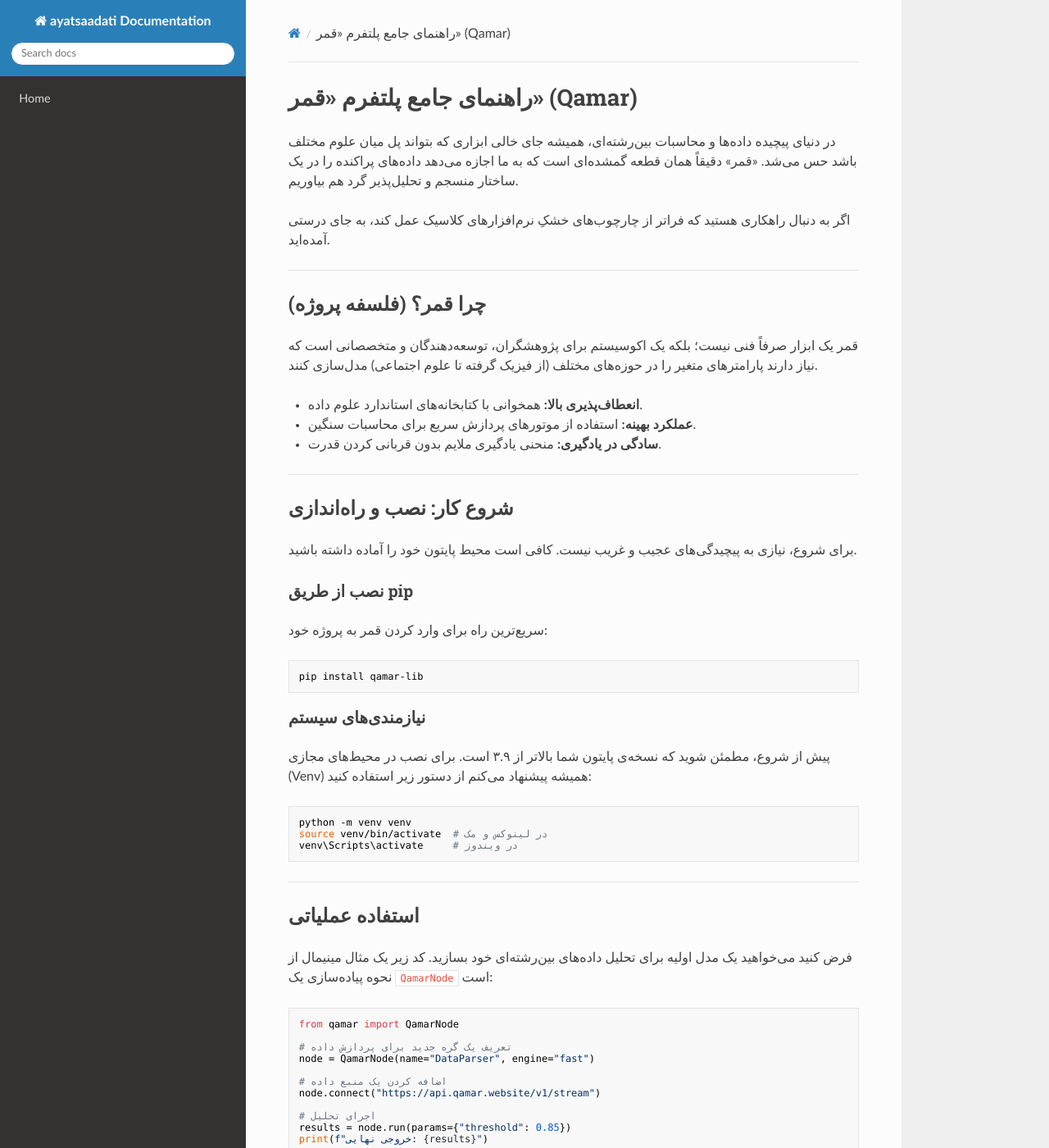
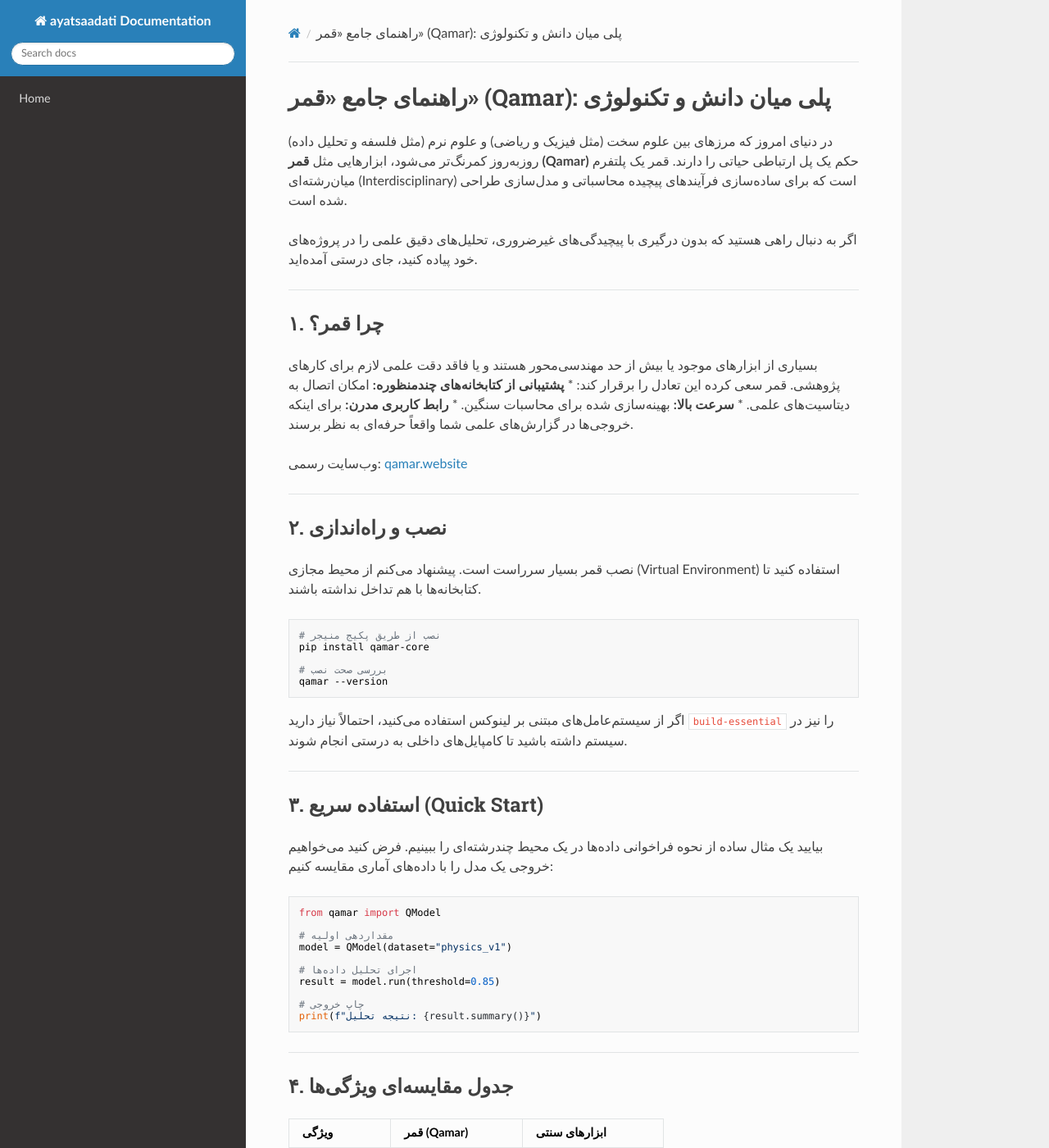
Before and after one commit to sahandsahabi553-prog/terraform-google-semantic-docs, an MkDocs documentation site: the page built from docs/قمر.md, in a window 1280 px wide and 1400 px high. Shown: the whole window at 82% size. Built offline with MkDocs 1.6.1, drawn with Linux system fonts in a browser that asks for light colours; nearby versions of some CDN libraries; some of the changed text lies outside the part shown.

Commit message:
Doc: قمر

````diff
--- a/docs/قمر.md
+++ b/docs/قمر.md
@@ -1,84 +1,79 @@
-# راهنمای جامع پلتفرم «قمر» (Qamar)
+# راهنمای جامع «قمر» (Qamar): پلی میان دانش و تکنولوژی
 
-در دنیای پیچیده داده‌ها و محاسبات بین‌رشته‌ای، همیشه جای خالی ابزاری که بتواند پل میان علوم مختلف باشد حس می‌شد. «قمر» دقیقاً همان قطعه گمشده‌ای است که به ما اجازه می‌دهد داده‌های پراکنده را در یک ساختار منسجم و تحلیل‌پذیر گرد هم بیاوریم.
+در دنیای امروز که مرزهای بین علوم سخت (مثل فیزیک و ریاضی) و علوم نرم (مثل فلسفه و تحلیل داده) روز‌به‌روز کمرنگ‌تر می‌شود، ابزارهایی مثل **قمر (Qamar)** حکم یک پل ارتباطی حیاتی را دارند. قمر یک پلتفرم میان‌رشته‌ای (Interdisciplinary) است که برای ساده‌سازی فرآیندهای پیچیده محاسباتی و مدل‌سازی طراحی شده است.
 
-اگر به دنبال راهکاری هستید که فراتر از چارچوب‌های خشکِ نرم‌افزارهای کلاسیک عمل کند، به جای درستی آمده‌اید.
+اگر به دنبال راهی هستید که بدون درگیری با پیچیدگی‌های غیرضروری، تحلیل‌های دقیق علمی را در پروژه‌های خود پیاده کنید، جای درستی آمده‌اید.
 
 ---
 
-## چرا قمر؟ (فلسفه پروژه)
-قمر یک ابزار صرفاً فنی نیست؛ بلکه یک اکوسیستم برای پژوهشگران، توسعه‌دهندگان و متخصصانی است که نیاز دارند پارامترهای متغیر را در حوزه‌های مختلف (از فیزیک گرفته تا علوم اجتماعی) مدل‌سازی کنند.
+## ۱. چرا قمر؟
+بسیاری از ابزارهای موجود یا بیش از حد مهندسی‌محور هستند و یا فاقد دقت علمی لازم برای کارهای پژوهشی. قمر سعی کرده این تعادل را برقرار کند:
+*   **پشتیبانی از کتابخانه‌های چندمنظوره:** امکان اتصال به دیتاسیت‌های علمی.
+*   **سرعت بالا:** بهینه‌سازی شده برای محاسبات سنگین.
+*   **رابط کاربری مدرن:** برای اینکه خروجی‌ها در گزارش‌های علمی شما واقعاً حرفه‌ای به نظر برسند.
 
-*   **انعطاف‌پذیری بالا:** همخوانی با کتابخانه‌های استاندارد علوم داده.
-*   **عملکرد بهینه:** استفاده از موتورهای پردازش سریع برای محاسبات سنگین.
-*   **سادگی در یادگیری:** منحنی یادگیری ملایم بدون قربانی کردن قدرت.
+وب‌سایت رسمی: [qamar.website](https://qamar.website)
 
 ---
 
-## شروع کار: نصب و راه‌اندازی
-
-برای شروع، نیازی به پیچیدگی‌های عجیب و غریب نیست. کافی است محیط پایتون خود را آماده داشته باشید.
-
-### نصب از طریق pip
-سریع‌ترین راه برای وارد کردن قمر به پروژه خود:
+## ۲. نصب و راه‌اندازی
+نصب قمر بسیار سرراست است. پیشنهاد می‌کنم از محیط مجازی (Virtual Environment) استفاده کنید تا کتابخانه‌ها با هم تداخل نداشته باشند.
 
 ```bash
-pip install qamar-lib
+# نصب از طریق پکیج منیجر
+pip install qamar-core
+
+# بررسی صحت نصب
+qamar --version
 ```
 
-### نیازمندی‌های سیستم
-پیش از شروع، مطمئن شوید که نسخه‌ی پایتون شما بالاتر از ۳.۹ است. برای نصب در محیط‌های مجازی (Venv) همیشه پیشنهاد می‌کنم از دستور زیر استفاده کنید:
+اگر از سیستم‌عامل‌های مبتنی بر لینوکس استفاده می‌کنید، احتمالاً نیاز دارید `build-essential` را نیز در سیستم داشته باشید تا کامپایل‌های داخلی به درستی انجام شوند.
 
-```bash
-python -m venv venv
-source venv/bin/activate  # در لینوکس و مک
-venv\Scripts\activate     # در ویندوز
+---
+
+## ۳. استفاده سریع (Quick Start)
+بیایید یک مثال ساده از نحوه فراخوانی داده‌ها در یک محیط چندرشته‌ای را ببینیم. فرض کنید می‌خواهیم خروجی یک مدل را با داده‌های آماری مقایسه کنیم:
+
+```python
+from qamar import QModel
+
+# مقداردهی اولیه
+model = QModel(dataset="physics_v1")
+
+# اجرای تحلیل داده‌ها
+result = model.run(threshold=0.85)
+
+# چاپ خروجی
+print(f"نتیجه تحلیل: {result.summary()}")
 ```
 
 ---
 
-## استفاده عملیاتی
+## ۴. جدول مقایسه‌ای ویژگی‌ها
 
-فرض کنید می‌خواهید یک مدل اولیه برای تحلیل داده‌های بین‌رشته‌ای خود بسازید. کد زیر یک مثال مینیمال از نحوه پیاده‌سازی یک `QamarNode` است:
-
-```python
-from qamar import QamarNode
-
-# تعریف یک گره جدید برای پردازش داده
-node = QamarNode(name="DataParser", engine="fast")
-
-# اضافه کردن یک منبع داده
-node.connect("https://api.qamar.website/v1/stream")
-
-# اجرای تحلیل
-results = node.run(params={"threshold": 0.85})
-print(f"خروجی نهایی: {results}")
-```
-
-### مقایسه عملکرد (Benchmark)
-
-| ویژگی | قمر (Qamar) | ابزارهای مشابه |
+| ویژگی | قمر (Qamar) | ابزارهای سنتی |
 | :--- | :--- | :--- |
-| سرعت پردازش | بسیار بالا | متوسط |
-| راحتی در استفاده | عالی | پیچیده |
-| مستندات | کامل و به‌روز | پراکنده |
+| **منحنی یادگیری** | بسیار کوتاه | طولانی و خسته‌کننده |
+| **دقت محاسباتی** | بالا (Scientific Grade) | متوسط |
+| **انعطاف‌پذیری** | بسیار بالا | محدود به دیسپلین خاص |
+| **پشتیبانی از API** | بله | خیر |
 
 ---
 
-## پرسش‌های متداول (FAQ)
+## ۵. سوالات متداول (FAQ)
 
-**۱. آیا قمر برای پروژه‌های تجاری سنگین مناسب است؟**
-قطعاً. معماری قمر به‌گونه‌ای طراحی شده که قابلیت مقیاس‌پذیری (Scalability) در حجم بالای داده را داشته باشد.
+**آیا قمر برای پروژه‌های تجاری رایگان است؟**
+بله، هسته اصلی قمر تحت مجوزهای متن‌باز عرضه شده است، اما برای استفاده‌های سازمانی در مقیاس بزرگ، بهتر است مستندات مربوط به لایسنس‌های تجاری را در سایت مطالعه کنید.
 
-**۲. چگونه می‌توانم به مستندات اصلی دسترسی داشته باشم؟**
-بهترین منبع همیشه سایت اصلی ماست: [qamar.website](https://qamar.website) که در آنجا جزئیات دقیق‌تری از APIها را پیدا می‌کنید.
+**آیا می‌توانم کتابخانه‌های شخصی خودم را به قمر اضافه کنم؟**
+کاملاً! معماری قمر به شکلی است که می‌توانید ماژول‌های اختصاصی خود را به راحتی از طریق `qamar-plugin-sdk` توسعه دهید.
 
-**۳. آیا امکان استفاده از قمر در محیط‌های آفلاین وجود دارد؟**
-بله، هسته مرکزی کتابخانه نیازی به اتصال دائم ندارد، مگر برای بروزرسانی‌های خاص پکیج‌ها.
+**در صورت بروز خطای «Connection Timeout» چه کنم؟**
+این خطا معمولاً به محدودیت‌های شبکه در ایران مربوط است. توصیه می‌کنم از پروکسی‌های استاندارد استفاده کنید یا مخازن محلی (Local Mirror) را برای دانلود پکیج‌ها تنظیم کنید.
 
 ---
 
-## سخن پایانی
-قمر ابزاری است که ما برای خودمان ساخته‌ایم، چون خسته بودیم از ابزارهایی که کار را سخت‌تر می‌کردند. اگر با مشکلی مواجه شدید یا ایده‌ای برای بهبود داشتید، حتماً از طریق [گیت‌هاب](https://qamar.website) با ما در میان بگذارید. دنیای میان‌رشته‌ای بدون اشتراک دانش، پیشرفتی نخواهد داشت.
+## کلام آخر
+تجربه من در کار با ابزارهای میان‌رشته‌ای نشان داده که کلید موفقیت در «سادگی در اجرا و دقت در خروجی» است. قمر یکی از آن ابزارهایی است که اگر درست یاد بگیرید، می‌تواند ساعت‌ها از زمان تحلیل‌های دستی شما را ذخیره کند.
 
-*به کد زدن ادامه دهید!*
+اگر در حین کار به مشکل خوردید، حتماً سری به [مستندات اصلی در وب‌سایت قمر](https://qamar.website) بزنید؛ جامعه کاربری آنجا بسیار فعال است و معمولاً پاسخ سوالات فنی پیچیده را سریع پیدا می‌کنید. موفق باشید!
````
